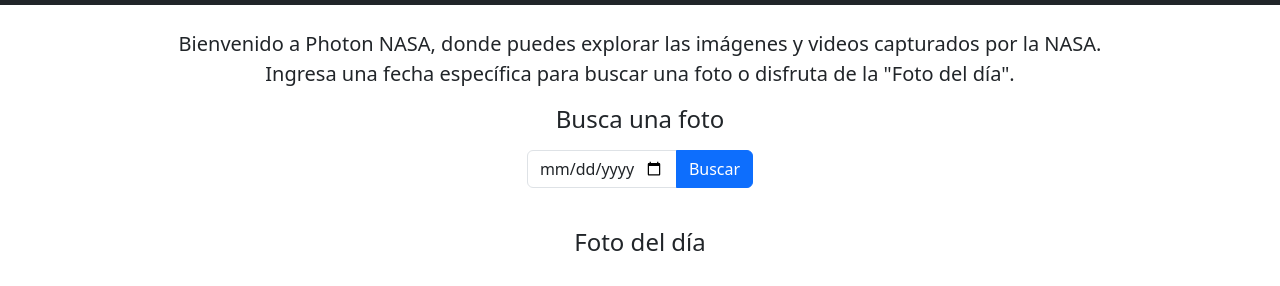
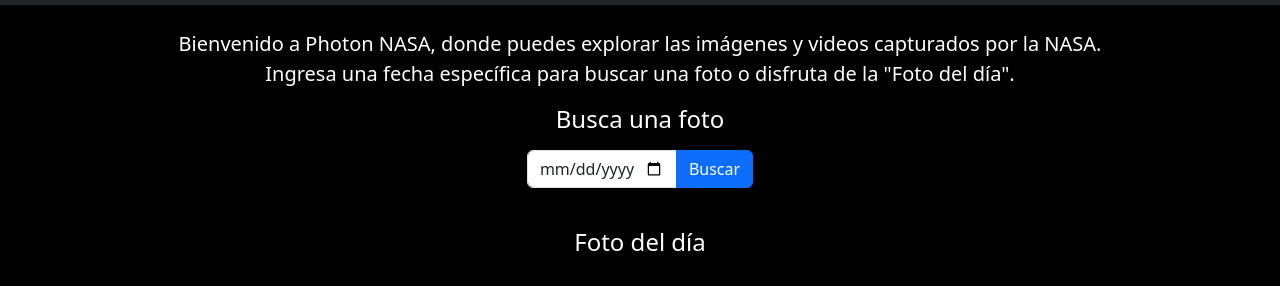
Before and after one commit to AlepsMM03/nasa_api, a plain HTML site: page index.html in a window 1280 px wide. Shown: the part 57-343 px from the top of the page. Drawn offline with nearby package versions, Linux system fonts and the light colour scheme; no server answers.

Commit message:
Update index.html

```diff
--- a/index.html
+++ b/index.html
@@ -8,6 +8,10 @@
     <link rel="stylesheet" href="https://cdnjs.cloudflare.com/ajax/libs/font-awesome/6.0.0-beta3/css/all.min.css">
 
     <style>
+        body {
+            background-color: black;
+            color: white;
+        }
         /* Agrega estilos CSS personalizados aquí */
         .center-input {
             display: flex;
@@ -51,6 +55,7 @@
                     <a href="https://github.com/AlepsMM03" target="_blank">
                         <i class="fab fa-github"></i> Mi perfil en GitHub <br>
                         <a href="https://api.nasa.gov/" target="_blank">NASA API</a>
+                        <p>28 Agosto Version</p>
                     </a>
                 </div>
                 <div class="modal-footer">
```
